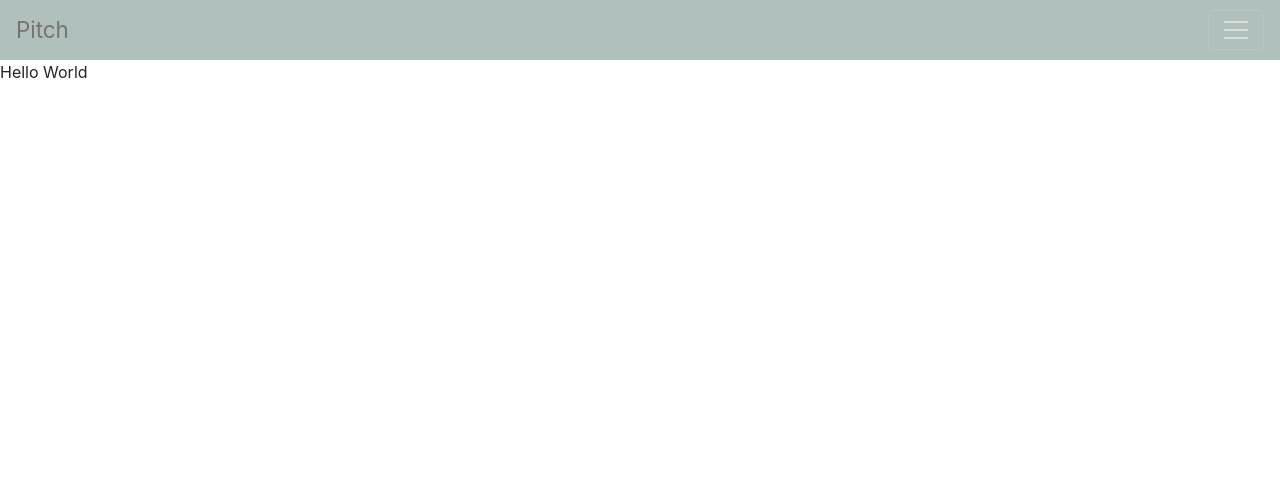
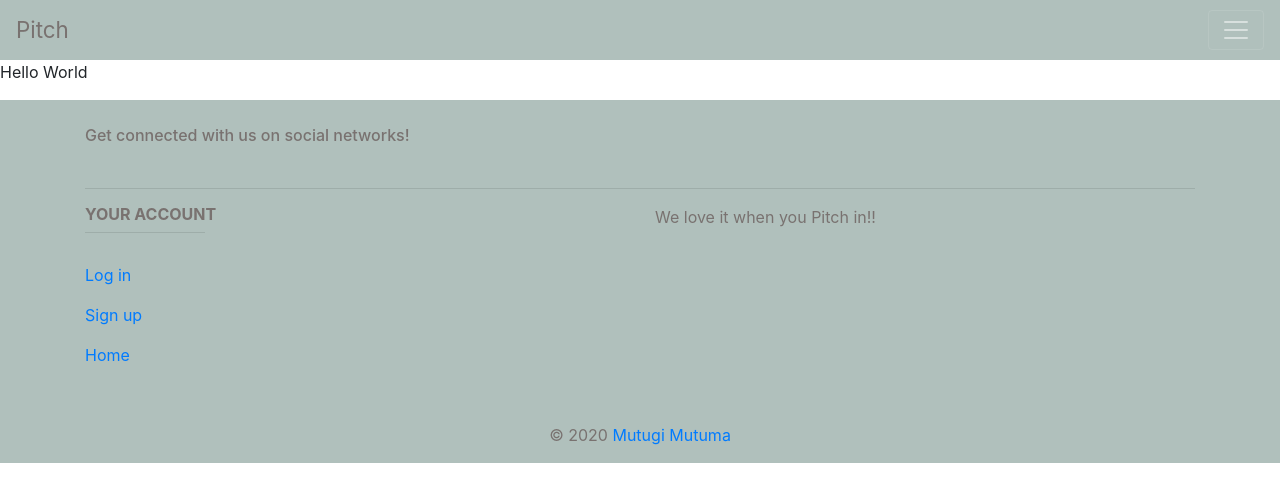
Before and after one commit to Mutugiii/Pitch, a Flask app: page / in a window 1280 px wide. Shown: the top 502 px of the page. Run offline with Flask 2, Linux system fonts and the light colour scheme; some libraries are stand-ins or nearby versions.

Commit message:
Add footer page | Reference footer in base.html | Edit profile styling in profile.html

```diff
--- a/app/templates/base.html
+++ b/app/templates/base.html
@@ -14,10 +14,13 @@
 
 <body>
     {% block navbar %}
-    {%include 'navbar.html' %}
+    {% include 'navbar.html' %}
     {% endblock %}
     {% block content %}
 
+    {% endblock %}
+    {% block footer %}
+    {% include 'footer.html' %}
     {% endblock %}
 
     <!-- Script tags -->
--- /dev/null
+++ b/app/templates/footer.html
@@ -0,0 +1,56 @@
+<footer class="page-footer" style="background-color: #b0c0bc; color: #797270;">
+    <div class="container">
+        <div class="row mt-3 py-4 d-flex align-items-center">
+
+            <div class="col-md-6 col-lg-5 text-center text-md-left mb-4 mb-md-0">
+                <h6 class="mb-0 white-text">Get connected with us on social networks!</h6>
+            </div>
+
+
+            <div class="icons col-md-6 col-lg-7 text-center text-md-right">
+                <a class="fb-ic ml-o">
+                    <i class="fab fa-facebook-f white-text mr-4"></i>
+                </a>
+                <a class="tw-ic">
+                    <i class="fab fa-twitter white-text mr-4"></i>
+                </a>
+                <a class="li-ic">
+                    <i class="fab fa-linkedin-in white-text mr-4"></i>
+                </a>
+                <a class="ins-ic">
+                    <i class="fab fa-instagram white-text mr-lg-4"></i>
+                </a>
+            </div>
+
+        </div>
+        <hr class="primary-color">
+    </div>
+
+
+    <div class="container">
+        <div class="row mt-3 md-7">
+            <div class="col-md-2 col-lg-4 col-xl-3 mb-4">
+                <h6 class="text-uppercase font-weight-bold">
+                    Your Account
+                </h6>
+                <hr class="primary-color accent-2 mb-4 mt-0 d-inline-block mx-auto" style="width: 120px;">
+                <p><a href="/authenticate/login">Log in</a></p>
+                <p><a href="/authenticate/register">Sign up</a></p>
+                <p><a href="/">Home</a></p>
+            </div>
+            <div class="col-md-2 col-lg-2 col-xl-2 mx-auto mb-4"></div>
+            <div class="col-md-6 col-lg-3 col-xl-3">
+                <p>We love it when you Pitch in!!</p>
+            </div>
+            <div class="col-md-3"></div>
+        </div>
+
+
+    </div>
+
+    <div class="footer-copyright py-3 text-center">© 2020
+        <a href=""> Mutugi Mutuma</a>
+    </div>
+
+
+</footer>
```
Also changed, not shown: app/templates/profile/profile.html (+10 -3 lines).
